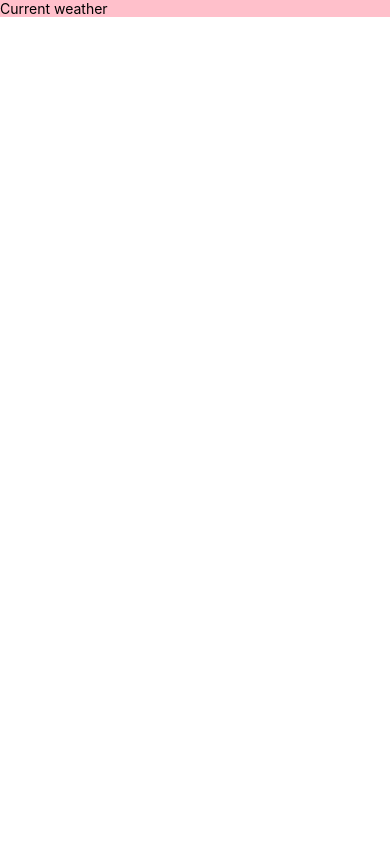
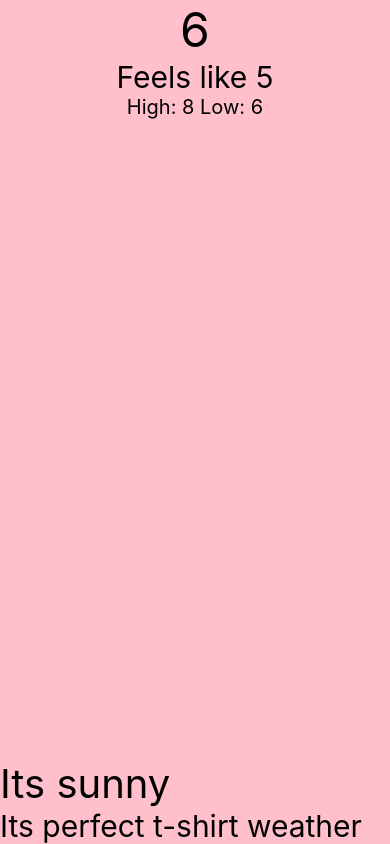
Before and after one commit to eodaneze/ReactNativeClass, a React Native app: screen / in a window 390 px wide. Built offline with nearby package versions, Linux system fonts and the light colour scheme.

Commit message:
adding contents and more styles

```diff
--- a/App.js
+++ b/App.js
@@ -3,18 +3,58 @@
 
 const App = () => {
   return(
-    <SafeAreaView>
+    <SafeAreaView style={styles.wrapper}>
 
     <View style={styles.container}>
-      <Text>Current weather</Text>
+        <Text style={styles.temp}>6</Text>
+        <Text style={styles.feels}>Feels like 5</Text>
+        <View style={styles.highLowWrapper}>
+
+          <Text style={styles.highLow}>High: 8 </Text>
+          <Text style={styles.highLow}>Low: 6</Text>
+        </View>
     </View>
+      <View style={styles.bodyWrapper}>
+          <Text style={styles.description}>Its sunny</Text>
+          <Text style={styles.message}>Its perfect t-shirt weather</Text>
+      </View>
     </SafeAreaView>
   )
 }
 
 const styles = StyleSheet.create({
   container:{
-    backgroundColor: 'pink'
+    flex: 1,
+    alignItems: 'center'
+  },
+  wrapper:{
+    backgroundColor: 'pink',
+    flex: 1
+  },
+  temp: {
+    color: 'black',
+    fontSize: 48
+  },
+  feels:{
+    fontSize: 30,
+    color: 'black'
+  },
+  highLow:{
+    fontSize: 20,
+    color: 'black'
+  },
+  highLowWrapper: {
+    flexDirection: 'row'
+  },
+  bodyWrapper:{
+    justifyContent: 'flex-end',
+    alignItems: 'flex-start'
+  },
+  description:{
+    fontSize: 40,
+  },
+  message: {
+    fontSize: 30
   }
 })
 export default App
```
